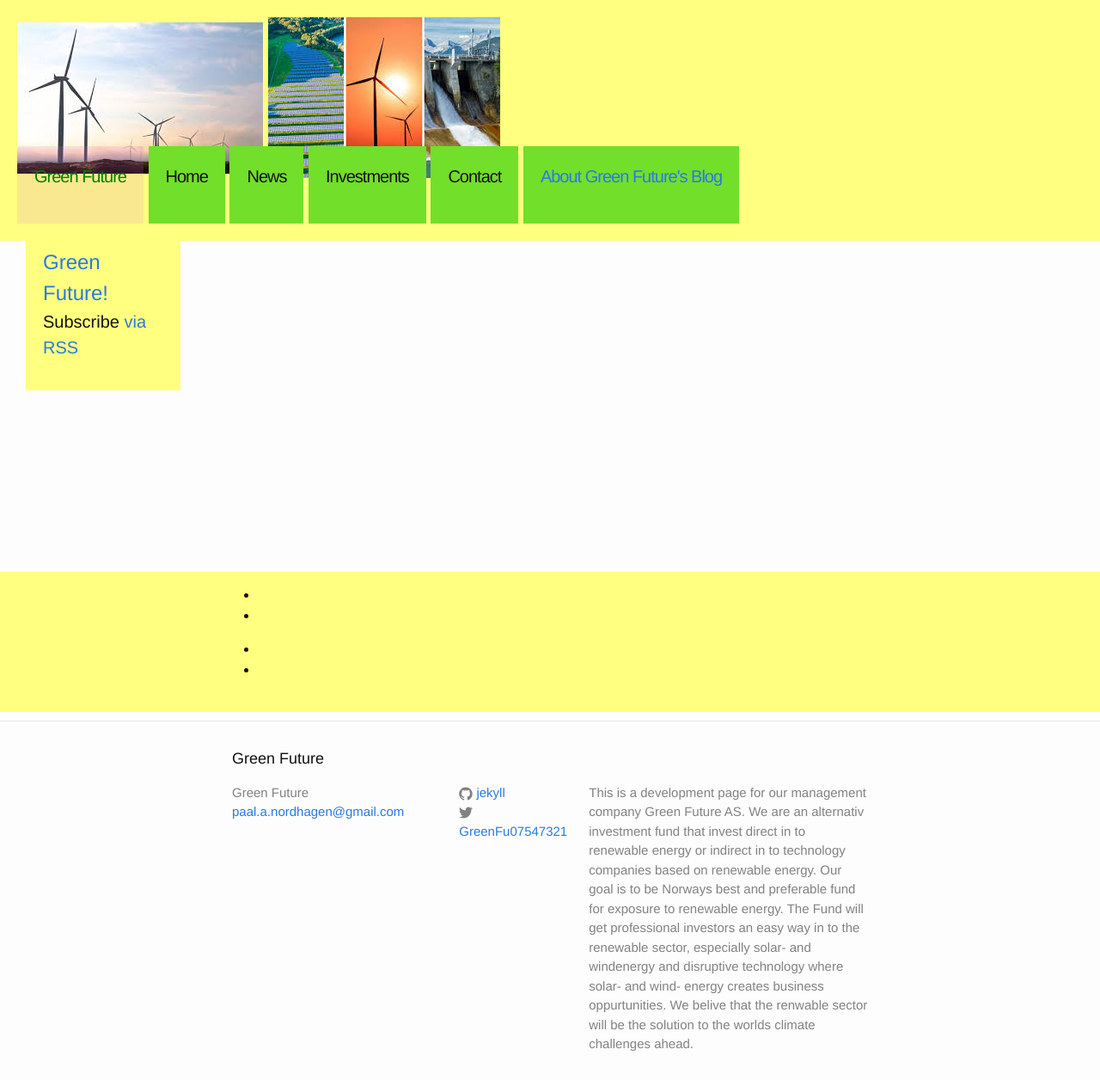
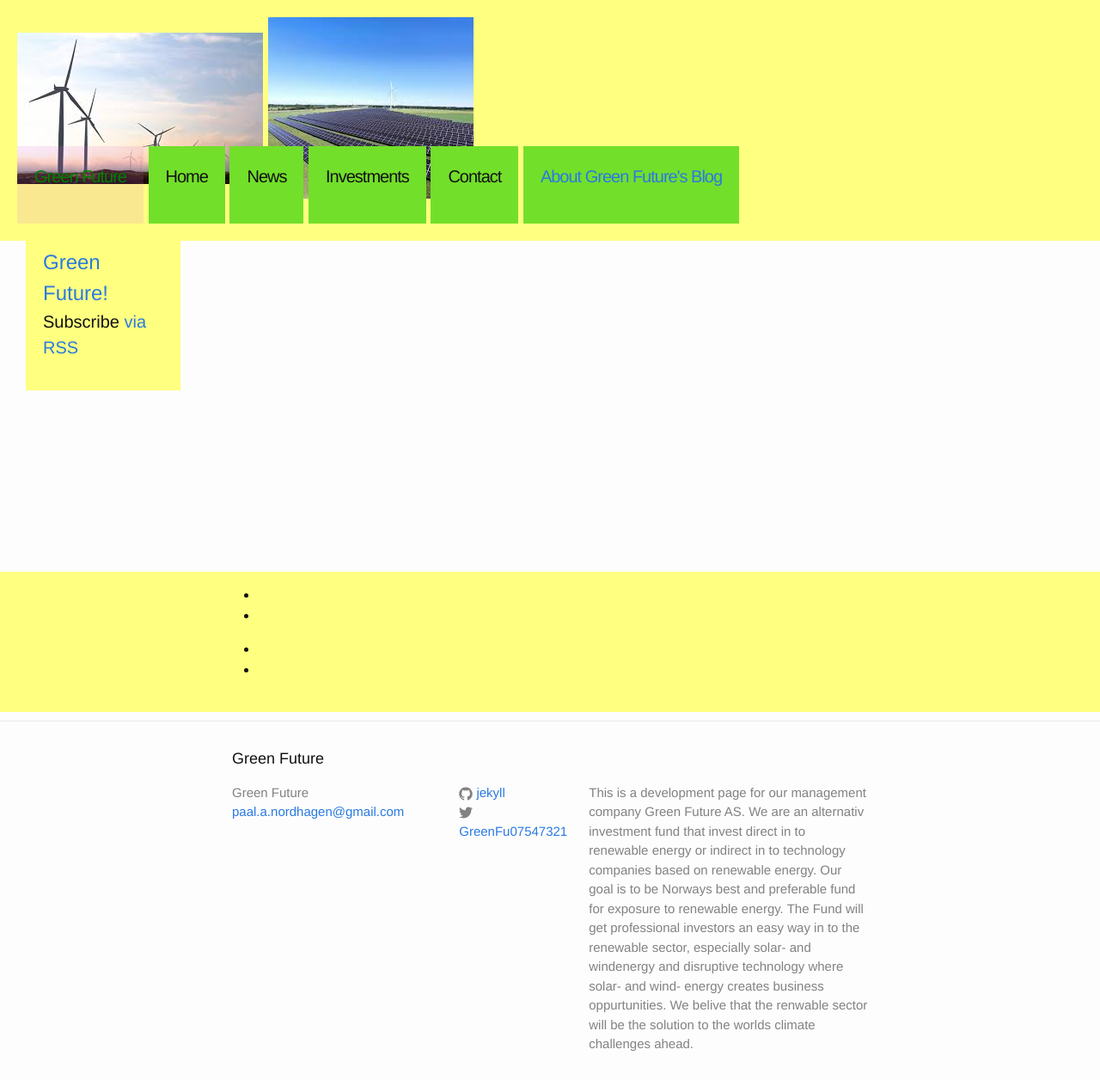
Before and after one commit to Paal-August/Paal-August.github.io, a Jekyll site: the page built from index.html, in a window 1280 px wide. Shown: the whole page at 86% size. Built offline with Jekyll 4.4.1, drawn with Linux system fonts in a browser that asks for light colours.

Commit message:
Update header.html

```diff
--- a/_includes/header.html
+++ b/_includes/header.html
@@ -2,7 +2,7 @@
 
     <div class="image-container">
       <img src="https://github.com/Paal-August/Paal-August.github.io/blob/master/_includes/Vindmoller_images.jpeg?raw=true"/>
-      <img src="https://github.com/Paal-August/Paal-August.github.io/blob/master/_includes/images.jpeg?raw=true"/>
+      <img src="https://github.com/Paal-August/Paal-August.github.io/blob/master/_includes/images-3.jpeg?raw=true"/>
     </div>
 
    <a class="site-title" href="{{ site.baseurl }}/">{{ site.title }}</a>
```
